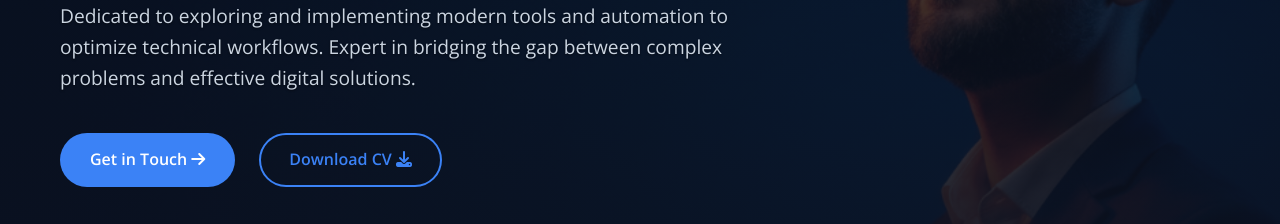
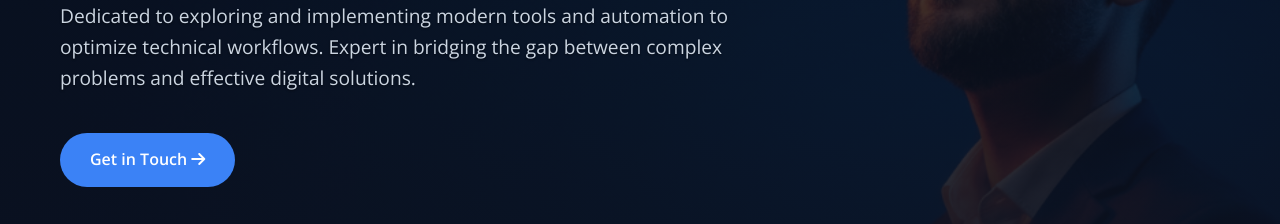
Before and after one commit to itzomar98/Omar, a website built with Vite: page index.html in a window 1280 px wide. Shown: the part 371-595 px from the top of the page. Built offline with nearby package versions, Linux system fonts and the light colour scheme.

Commit message:
feat: Refine hero section layout with left alignment, adjust background and overlay styles, and update scroll animation element selection.

```diff
--- a/index.html
+++ b/index.html
@@ -67,8 +67,6 @@
                 </p>
                 <div class="hero-buttons animate-on-scroll">
                     <a href="#contact" class="btn btn-primary">Get in Touch <i class="fas fa-arrow-right"></i></a>
-                    <a href="assets/Omar_Aldurra_CV.pdf" class="btn btn-secondary" download>Download CV <i
-                            class="fas fa-download"></i></a>
                 </div>
                 <!-- Social links moved to footer or specific contact area, or kept here if desired.
                      For a clean full-screen look, keeping them is fine but requires styling. -->
```
